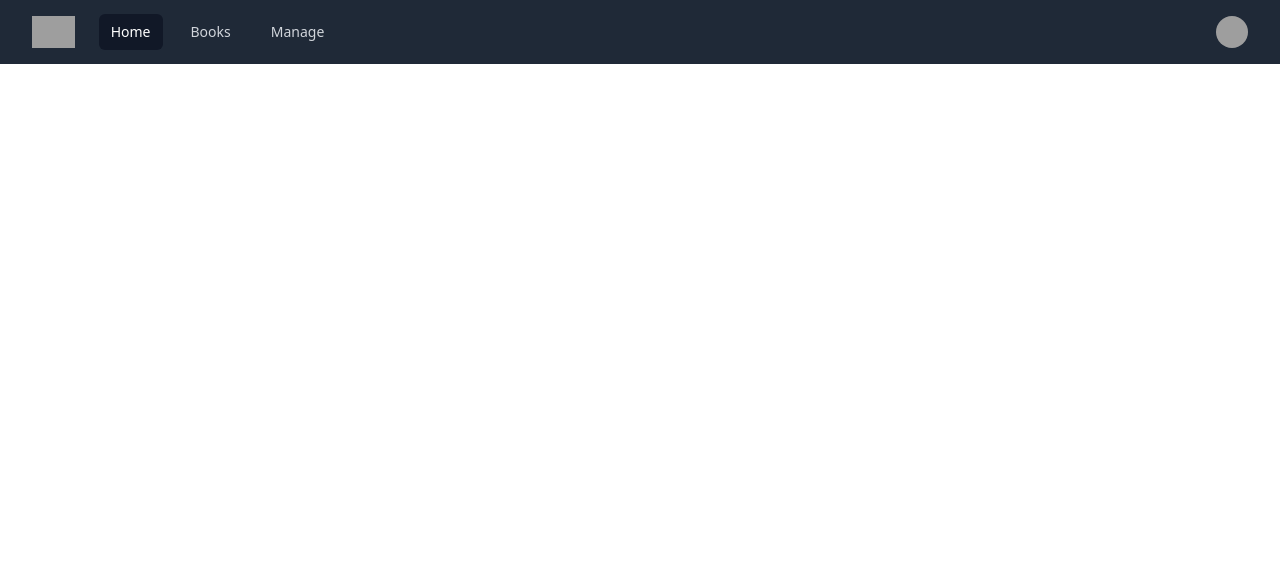
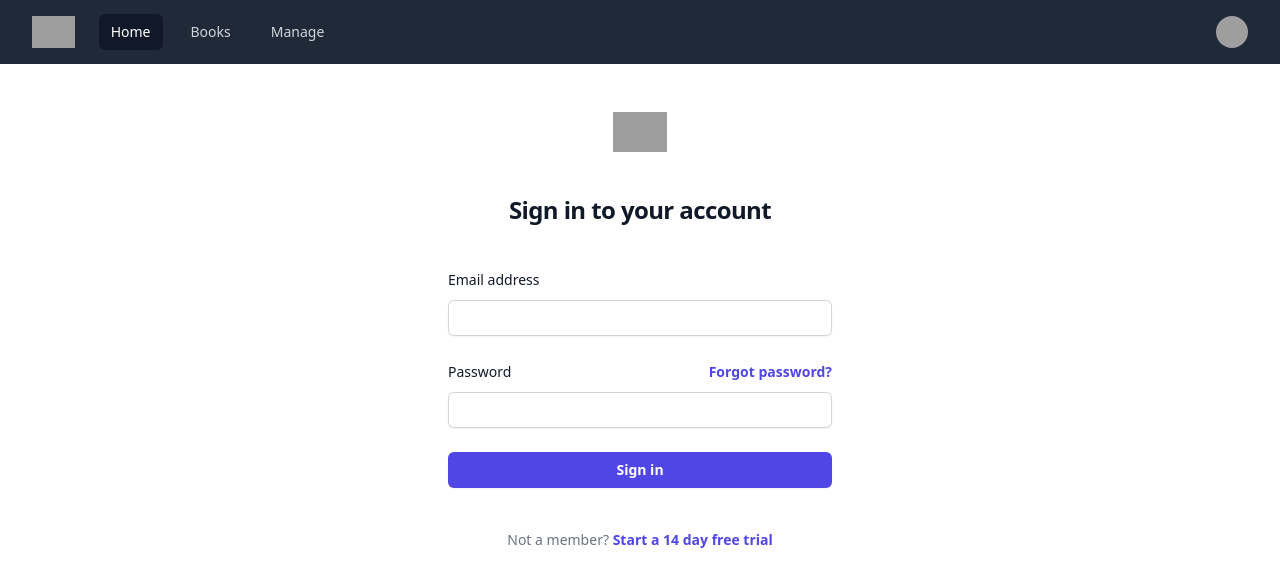
Before and after one commit to novice-is-me/Simple-library-management, a Vue app: page / in a window 1280 px wide. Shown: the top 586 px of the page. Built offline with nearby package versions, Linux system fonts and the light colour scheme; grey boxes are pictures that could not be loaded.

Commit message:
Fixing views

```diff
--- a/src/App.vue
+++ b/src/App.vue
@@ -7,5 +7,7 @@
   <header class="">
     <Navbar />
   </header>
-
+  <main>
+    <router-view> </router-view>
+  </main>
 </template>
--- a/src/components/Navbar.vue
+++ b/src/components/Navbar.vue
@@ -13,9 +13,9 @@
                     <div class="hidden sm:ml-6 sm:block">
                         <div class="flex space-x-4">
                             <!-- Current: "bg-gray-900 text-white", Default: "text-gray-300 hover:bg-gray-700 hover:text-white" -->
-                            <a href="#" class="rounded-md bg-gray-900 px-3 py-2 text-sm font-medium text-white" aria-current="page">Home</a>
-                            <a href="#" class="rounded-md px-3 py-2 text-sm font-medium text-gray-300 hover:bg-gray-700 hover:text-white">Books</a>
-                            <a href="#" class="rounded-md px-3 py-2 text-sm font-medium text-gray-300 hover:bg-gray-700 hover:text-white">Manage</a>
+                            <router-link to="/" class="rounded-md bg-gray-900 px-3 py-2 text-sm font-medium text-white" aria-current="page">Home</router-link>
+                            <router-link to="/books" class="rounded-md px-3 py-2 text-sm font-medium text-gray-300 hover:bg-gray-700 hover:text-white">Books</router-link>
+                            <router-link to="/admin" class="rounded-md px-3 py-2 text-sm font-medium text-gray-300 hover:bg-gray-700 hover:text-white">Manage</router-link>
                         </div>
                     </div>
                 </div>
--- a/src/main.js
+++ b/src/main.js
@@ -2,10 +2,10 @@
 
 import { createApp } from 'vue'
 import App from './App.vue'
-// import router from './router'
+import router from './router'
 
 const app = createApp(App)
 
-// app.use(router)
+app.use(router)
 
 app.mount('#app')
--- a/src/router/index.js
+++ b/src/router/index.js
@@ -1,23 +1,23 @@
-// import { createRouter, createWebHistory } from 'vue-router'
-// import HomeView from '../views/HomeView.vue'
+import AdminView from '@/views/AdminView.vue'
+import AvailableBooks from '@/views/AvailableBooks.vue'
+import Login from '@/views/Login.vue'
+import { createRouter, createWebHistory } from 'vue-router'
 
-// const router = createRouter({
-//   history: createWebHistory(import.meta.env.BASE_URL),
-//   routes: [
-//     {
-//       path: '/',
-//       name: 'home',
-//       component: HomeView,
-//     },
-//     {
-//       path: '/about',
-//       name: 'about',
-//       // route level code-splitting
-//       // this generates a separate chunk (About.[hash].js) for this route
-//       // which is lazy-loaded when the route is visited.
-//       component: () => import('../views/AboutView.vue'),
-//     },
-//   ],
-// })
+const router = createRouter({
+  history: createWebHistory(import.meta.env.BASE_URL),
+  routes: [
+    {
+      path: '/',
+      name: 'home',
+      component: Login,
+    },{
+      path: '/books',
+      component: AvailableBooks,
+    },{
+      path: '/admin',
+      component: AdminView,
+    }
+  ],
+})
 
-// export default router
+export default router
--- /dev/null
+++ b/src/views/AdminView.vue
@@ -0,0 +1,7 @@
+<script setup>
+
+</script>
+
+<template>
+    <h2>Admin View</h2>
+</template>
--- /dev/null
+++ b/src/views/AvailableBooks.vue
@@ -0,0 +1,7 @@
+<script setup>
+
+</script>
+
+<template>
+    <h2>Available Books</h2>
+</template>
--- /dev/null
+++ b/src/views/Login.vue
@@ -0,0 +1,45 @@
+<script setup>
+
+</script>
+
+
+<template>
+    <div class="flex min-h-full flex-col justify-center px-6 py-12 lg:px-8">
+        <div class="sm:mx-auto sm:w-full sm:max-w-sm">
+            <img class="mx-auto h-10 w-auto" src="https://tailwindui.com/plus/img/logos/mark.svg?color=indigo&shade=600" alt="Your Company">
+            <h2 class="mt-10 text-center text-2xl/9 font-bold tracking-tight text-gray-900">Sign in to your account</h2>
+        </div>
+
+        <div class="mt-10 sm:mx-auto sm:w-full sm:max-w-sm">
+            <form class="space-y-6" action="#" method="POST">
+                <div>
+                    <label for="email" class="block text-sm/6 font-medium text-gray-900">Email address</label>
+                    <div class="mt-2">
+                        <input id="email" name="email" type="email" autocomplete="email" required class="block w-full rounded-md border-0 py-1.5 text-gray-900 shadow-sm ring-1 ring-inset ring-gray-300 placeholder:text-gray-400 focus:ring-2 focus:ring-inset focus:ring-indigo-600 sm:text-sm/6">
+                    </div>
+                </div>
+
+                <div>
+                    <div class="flex items-center justify-between">
+                        <label for="password" class="block text-sm/6 font-medium text-gray-900">Password</label>
+                        <div class="text-sm">
+                            <a href="#" class="font-semibold text-indigo-600 hover:text-indigo-500">Forgot password?</a>
+                        </div>
+                    </div>
+                    <div class="mt-2">
+                        <input id="password" name="password" type="password" autocomplete="current-password" required class="block w-full rounded-md border-0 py-1.5 text-gray-900 shadow-sm ring-1 ring-inset ring-gray-300 placeholder:text-gray-400 focus:ring-2 focus:ring-inset focus:ring-indigo-600 sm:text-sm/6">
+                    </div>
+                </div>
+
+                <div>
+                    <button type="submit" class="flex w-full justify-center rounded-md bg-indigo-600 px-3 py-1.5 text-sm/6 font-semibold text-white shadow-sm hover:bg-indigo-500 focus-visible:outline focus-visible:outline-2 focus-visible:outline-offset-2 focus-visible:outline-indigo-600">Sign in</button>
+                </div>
+            </form>
+
+            <p class="mt-10 text-center text-sm/6 text-gray-500">
+                Not a member?
+                <a href="#" class="font-semibold text-indigo-600 hover:text-indigo-500">Start a 14 day free trial</a>
+            </p>
+        </div>
+    </div>
+</template>
```
